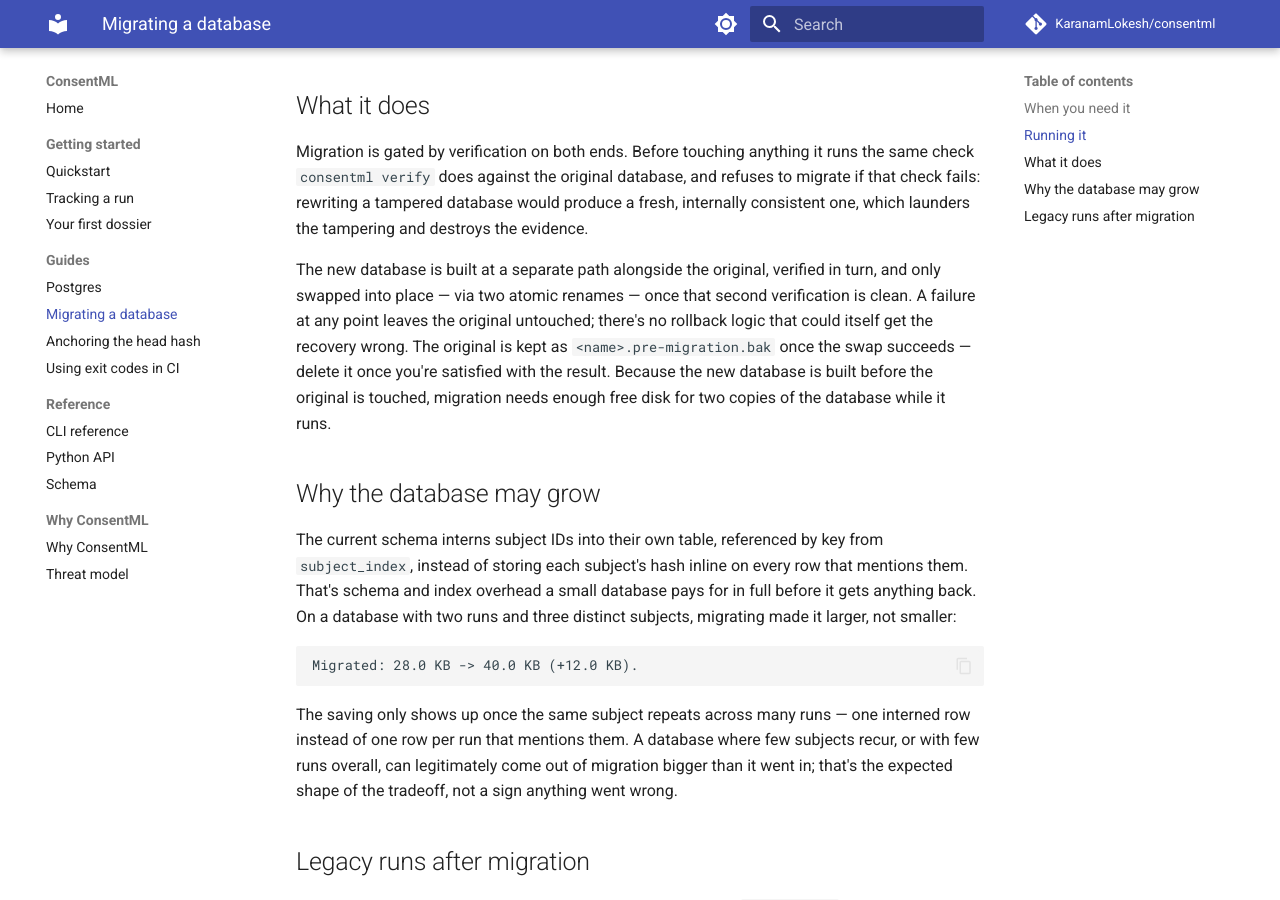
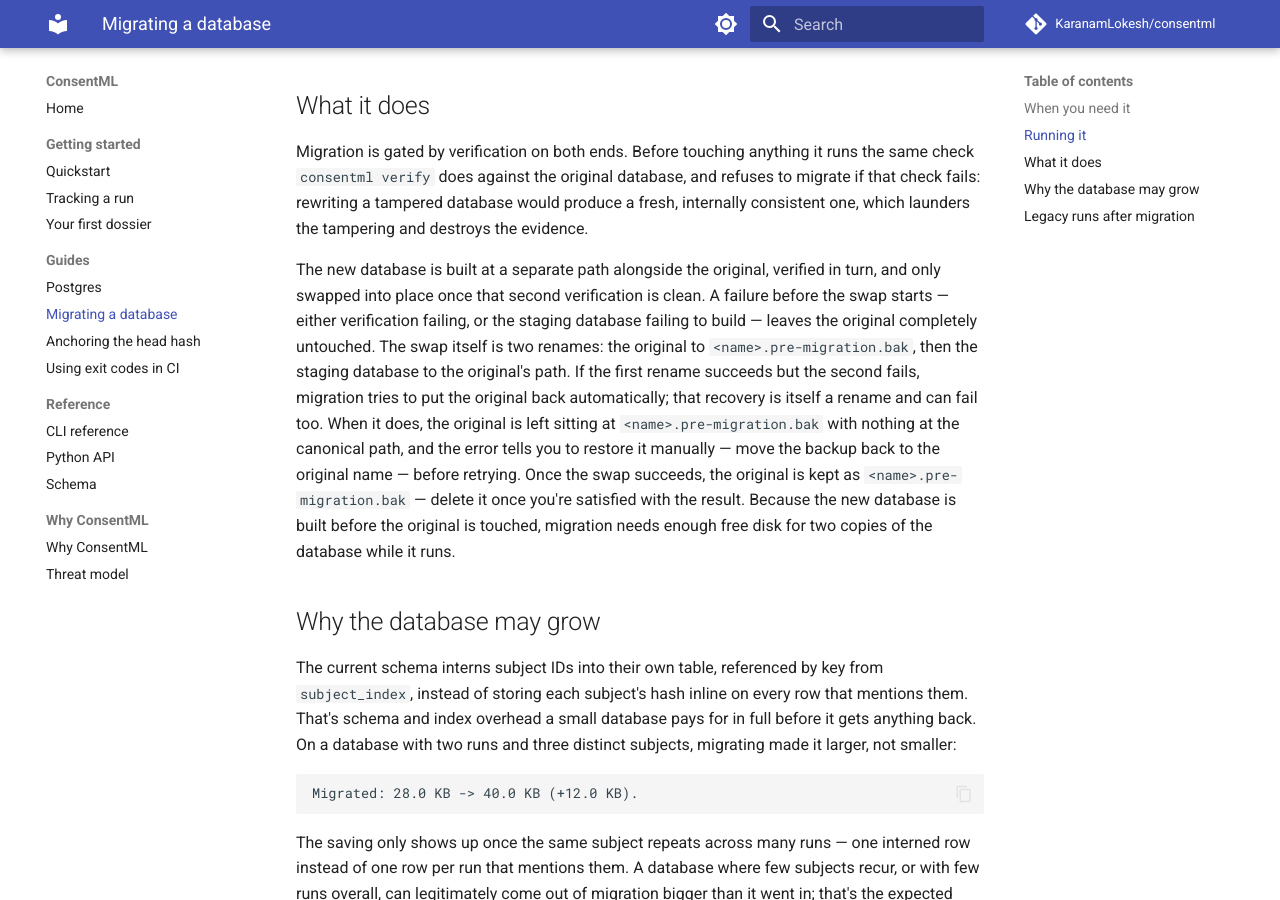
Before and after one commit to KaranamLokesh/consentml, an MkDocs documentation site: the page built from docs-site/guides/migrating.md, in a window 1280 px wide and 900 px high, scrolled down 624 px. Built offline with MkDocs 1.6.1 and Material for MkDocs 9.7.7, drawn with Linux system fonts in a browser that asks for light colours; comment, search, counter and statistics services are not loaded.

Commit message:
docs: correct false migration rollback guarantee
migrating.md claimed a failed migration 'leaves the original untouched;
there's no rollback logic that could itself get the recovery wrong.' The
rollback logic in migrate.py does exist, and its own failure path can
leave the original sitting at <name>.pre-migration.bak with nothing at
the canonical path. Describe what actually happens instead, including
that the automatic recovery can fail and what the operator is told to do
about it.

Co-Authored-By: Claude Opus 5 <noreply@anthropic.com>

```diff
--- a/docs-site/guides/migrating.md
+++ b/docs-site/guides/migrating.md
@@ -36,13 +36,21 @@ would produce a fresh, internally consistent one, which launders the
 tampering and destroys the evidence.
 
 The new database is built at a separate path alongside the original,
-verified in turn, and only swapped into place — via two atomic renames —
-once that second verification is clean. A failure at any point leaves the
-original untouched; there's no rollback logic that could itself get the
-recovery wrong. The original is kept as `<name>.pre-migration.bak` once the
-swap succeeds — delete it once you're satisfied with the result. Because the
-new database is built before the original is touched, migration needs
-enough free disk for two copies of the database while it runs.
+verified in turn, and only swapped into place once that second verification
+is clean. A failure before the swap starts — either verification failing,
+or the staging database failing to build — leaves the original completely
+untouched. The swap itself is two renames: the original to
+`<name>.pre-migration.bak`, then the staging database to the original's
+path. If the first rename succeeds but the second fails, migration tries to
+put the original back automatically; that recovery is itself a rename and
+can fail too. When it does, the original is left sitting at
+`<name>.pre-migration.bak` with nothing at the canonical path, and the error
+tells you to restore it manually — move the backup back to the original
+name — before retrying. Once the swap succeeds, the original is kept as
+`<name>.pre-migration.bak` — delete it once you're satisfied with the
+result. Because the new database is built before the original is touched,
+migration needs enough free disk for two copies of the database while it
+runs.
 
 ## Why the database may grow
 
```
